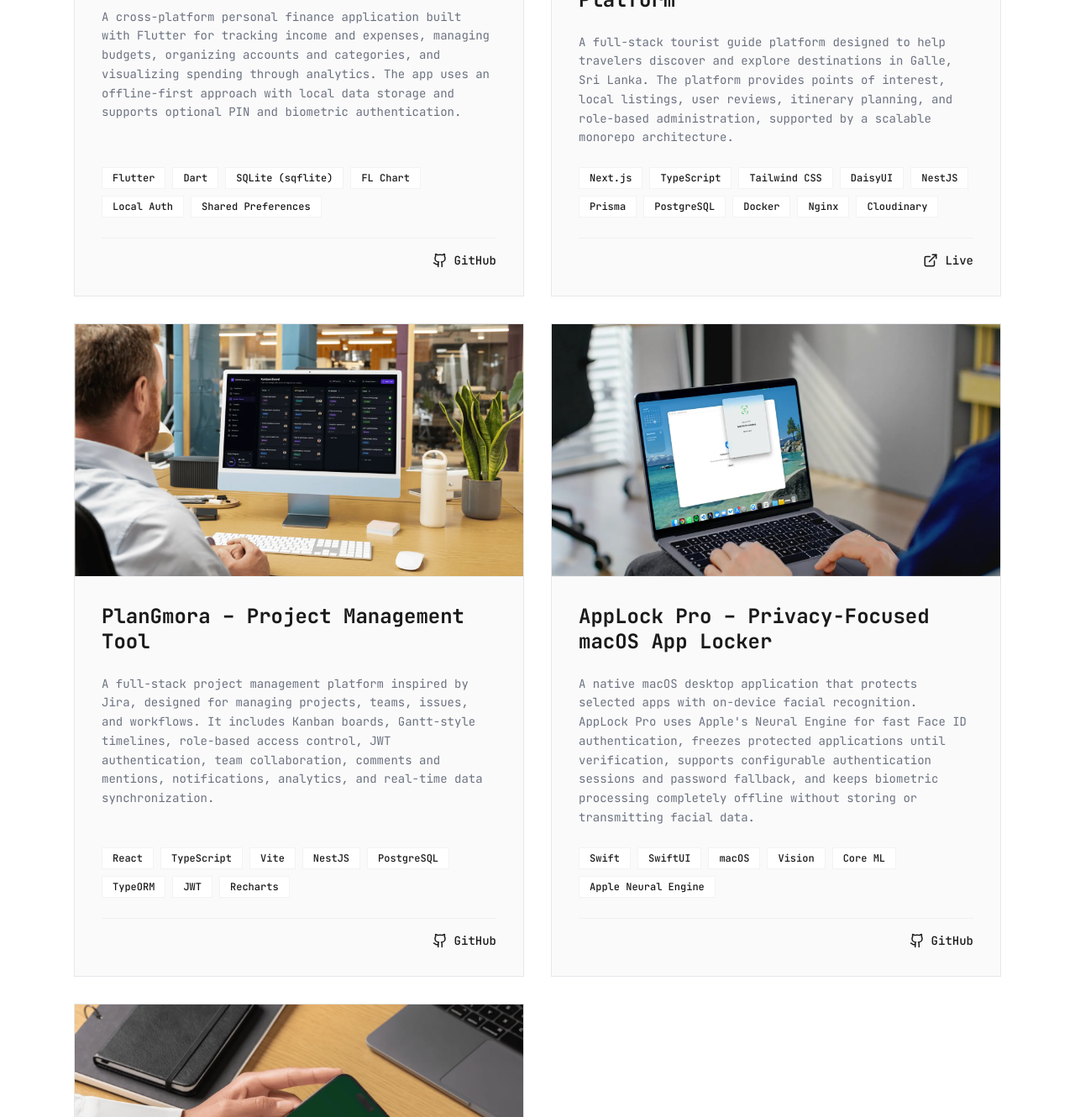
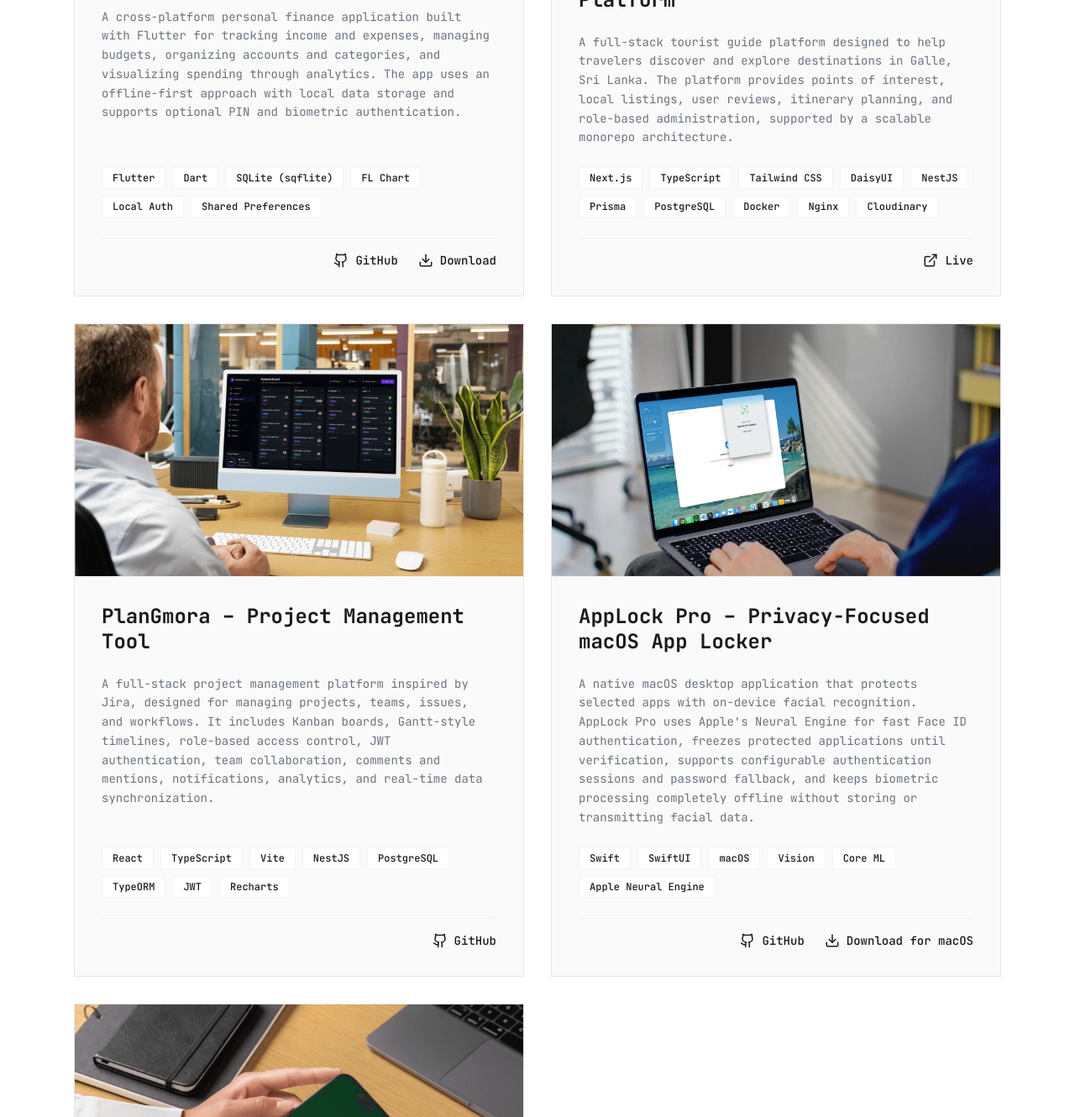
Before and after one commit to ThanojBuddhima/ThanojBuddhima.github.io, a React (Vite) app: page / in a window 1280 px wide. Shown: the part 3457-4787 px from the top of the page at 84% size. Built offline with nearby package versions, Linux system fonts and the light colour scheme.

Commit message:
Add custom download buttons for specific projects

```diff
--- a/src/components/Projects.tsx
+++ b/src/components/Projects.tsx
@@ -1,6 +1,6 @@
 import React from 'react';
 import { motion } from 'motion/react';
-import { Github, ExternalLink } from 'lucide-react';
+import { Github, ExternalLink, Download } from 'lucide-react';
 
 interface Project {
   id: string;
@@ -10,6 +10,8 @@ interface Project {
   githubUrl?: string;
   liveDemoUrl?: string;
   image?: string;
+  downloadUrl?: string;
+  downloadLabel?: string;
 }
 
 const projects: Project[] = [
@@ -20,6 +22,8 @@ const projects: Project[] = [
     techStack: ['Flutter', 'Dart', 'SQLite (sqflite)', 'FL Chart', 'Local Auth', 'Shared Preferences'],
     githubUrl: 'https://github.com/ThanojBuddhima/expenseAPK',
     image: '/projects/smart_offline_expence_manager.webp',
+    downloadUrl: 'https://github.com/ThanojBuddhima/expenseAPK/releases',
+    downloadLabel: 'Download',
   },
   {
     id: 'piyoway',
@@ -44,6 +48,8 @@ const projects: Project[] = [
     techStack: ['Swift', 'SwiftUI', 'macOS', 'Vision', 'Core ML', 'Apple Neural Engine'],
     githubUrl: 'https://github.com/ThanojBuddhima/applockPro',
     image: '/projects/applock_pro.webp',
+    downloadUrl: 'https://github.com/ThanojBuddhima/applockPro/releases',
+    downloadLabel: 'Download for macOS',
   },
   {
     id: 'garbo',
@@ -145,6 +151,17 @@ export function Projects() {
                       Live
                     </a>
                   )}
+                  {project.downloadUrl && (
+                    <a
+                      href={project.downloadUrl}
+                      target="_blank"
+                      rel="noopener noreferrer"
+                      className="flex items-center gap-2 text-sm font-medium text-foreground hover:text-[#FF6B35] transition-colors"
+                    >
+                      <Download size={18} />
+                      {project.downloadLabel || 'Download'}
+                    </a>
+                  )}
                 </div>
               </div>
               </div>
```
